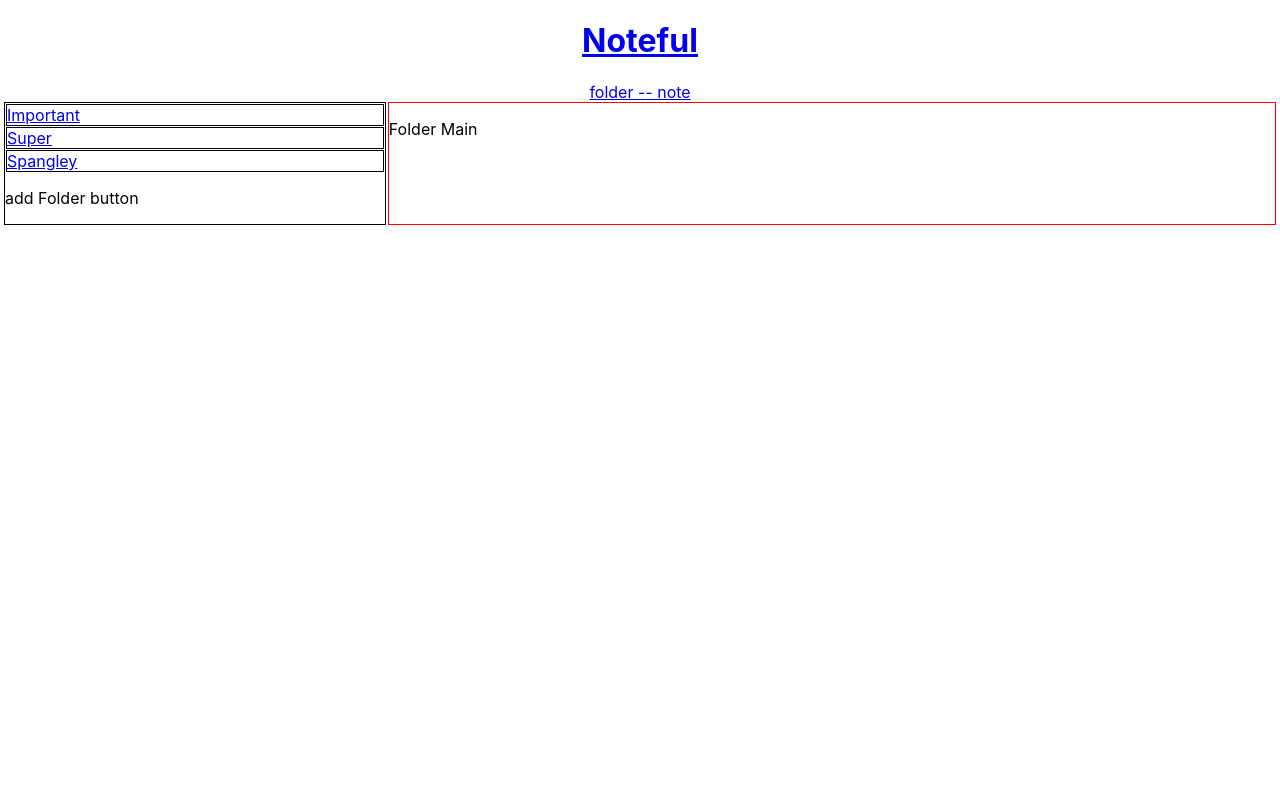
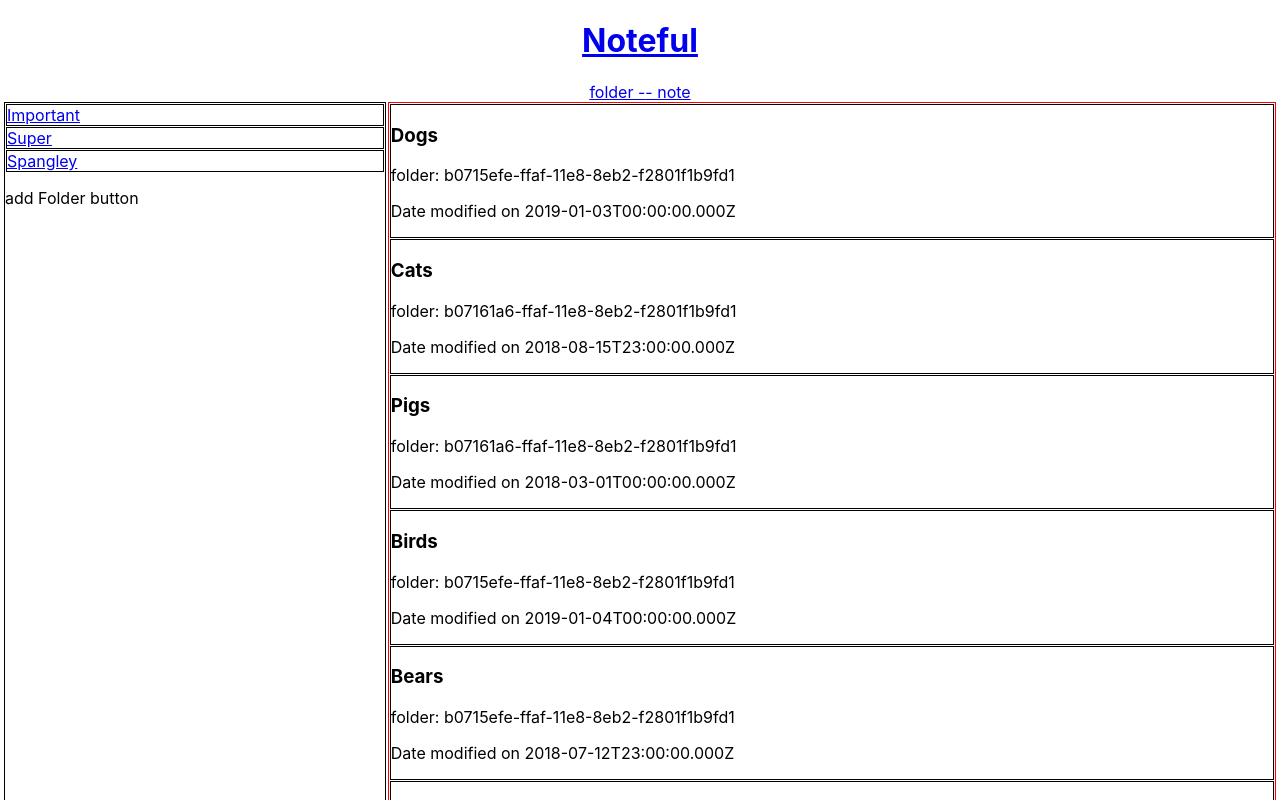
Before and after one commit to BrianHook1183/noteful, a React (Create React App) app: page /folder/b0715efe-ffaf-11e8-8eb2-f2801f1b9fd1 in a window 1280 px wide. Shown: the top 800 px of the page. Built offline with nearby package versions, Linux system fonts and the light colour scheme.

Commit message:
added keys to NavLinks to clear errors

```diff
--- a/src/FolderMain.js
+++ b/src/FolderMain.js
@@ -1,9 +1,21 @@
-import React from 'react';
+import React from'react';
+import dummyStore from './dummy-store';
 
 class FolderMain extends React.Component {
   render() {
-    return (
-      <p>Folder Main</p>
+    const notes = dummyStore.notes.map(note => {
+      return (
+        <div className="note" key={note.id}>
+          <h3>{note.name}</h3>
+          <p>folder: {note.folderId}</p>
+          <p>Date modified on {note.modified}</p>
+        </div>
+      )
+    });
+  return (
+    <>
+      {notes}
+    </>
     );
   }
 }
--- a/src/FolderSidebar.js
+++ b/src/FolderSidebar.js
@@ -6,7 +6,7 @@ class FolderSidebar extends React.Component {
   render() {
     const folders = dummyStore.folders.map(folder => {
       return (
-        <NavLink to={`/folder/${folder.id}`}>
+        <NavLink to={`/folder/${folder.id}`} key={folder.id}>
           <div className="folder" key={folder.id}>{folder.name}</div>
         </NavLink>
       )
--- a/src/HomeSidebar.js
+++ b/src/HomeSidebar.js
@@ -1,12 +1,12 @@
 import React from 'react';
-import { Route, Link, NavLink } from 'react-router-dom';
+import { NavLink } from 'react-router-dom';
 import dummyStore from './dummy-store';
 
 class HomeSidebar extends React.Component {
   render() {
     const folders = dummyStore.folders.map(folder => {
       return (
-        <NavLink to={`/folder/${folder.id}`}>
+        <NavLink to={`/folder/${folder.id}`} key={folder.id}>
           <div className="folder" key={folder.id}>{folder.name}</div>
         </NavLink>
       )
```
